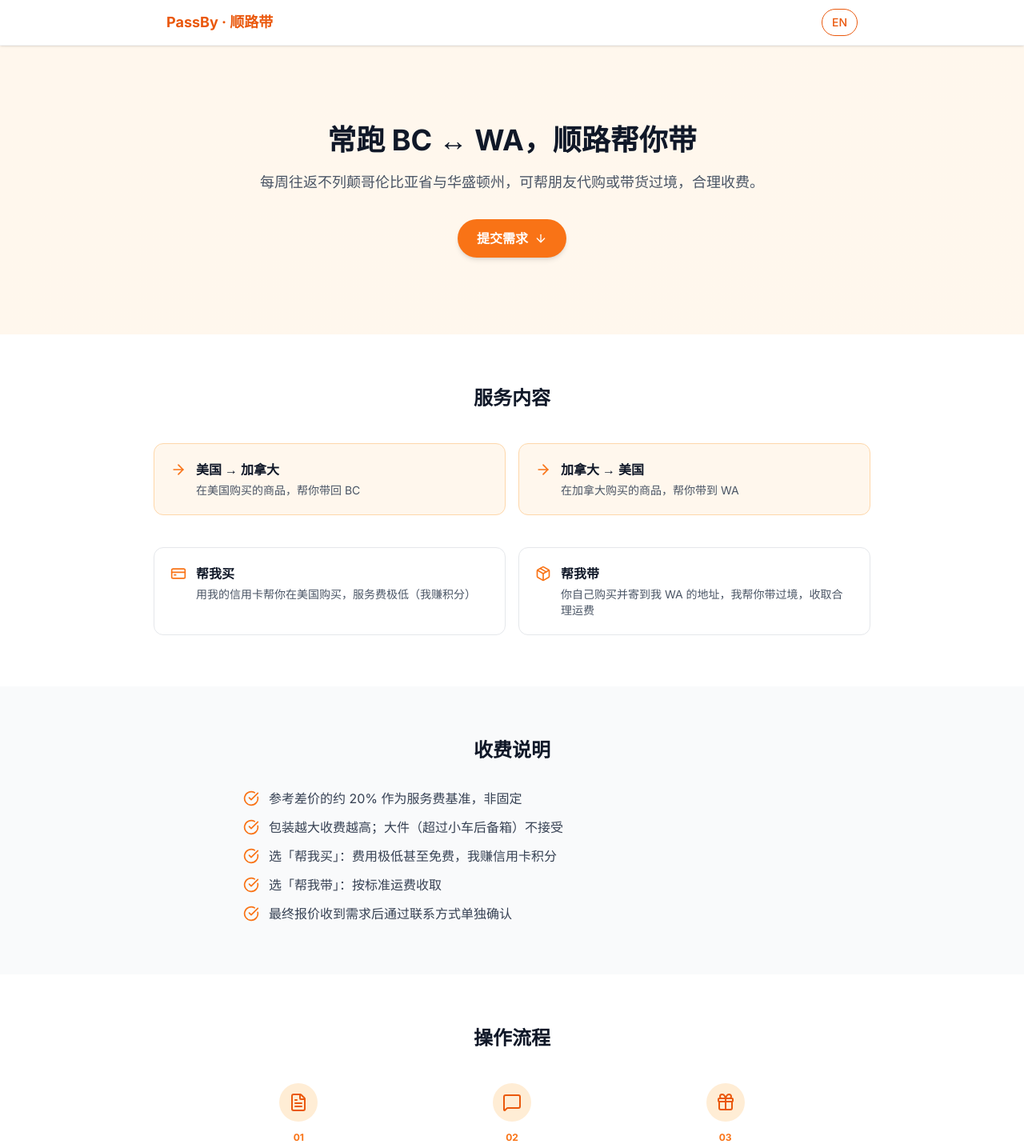
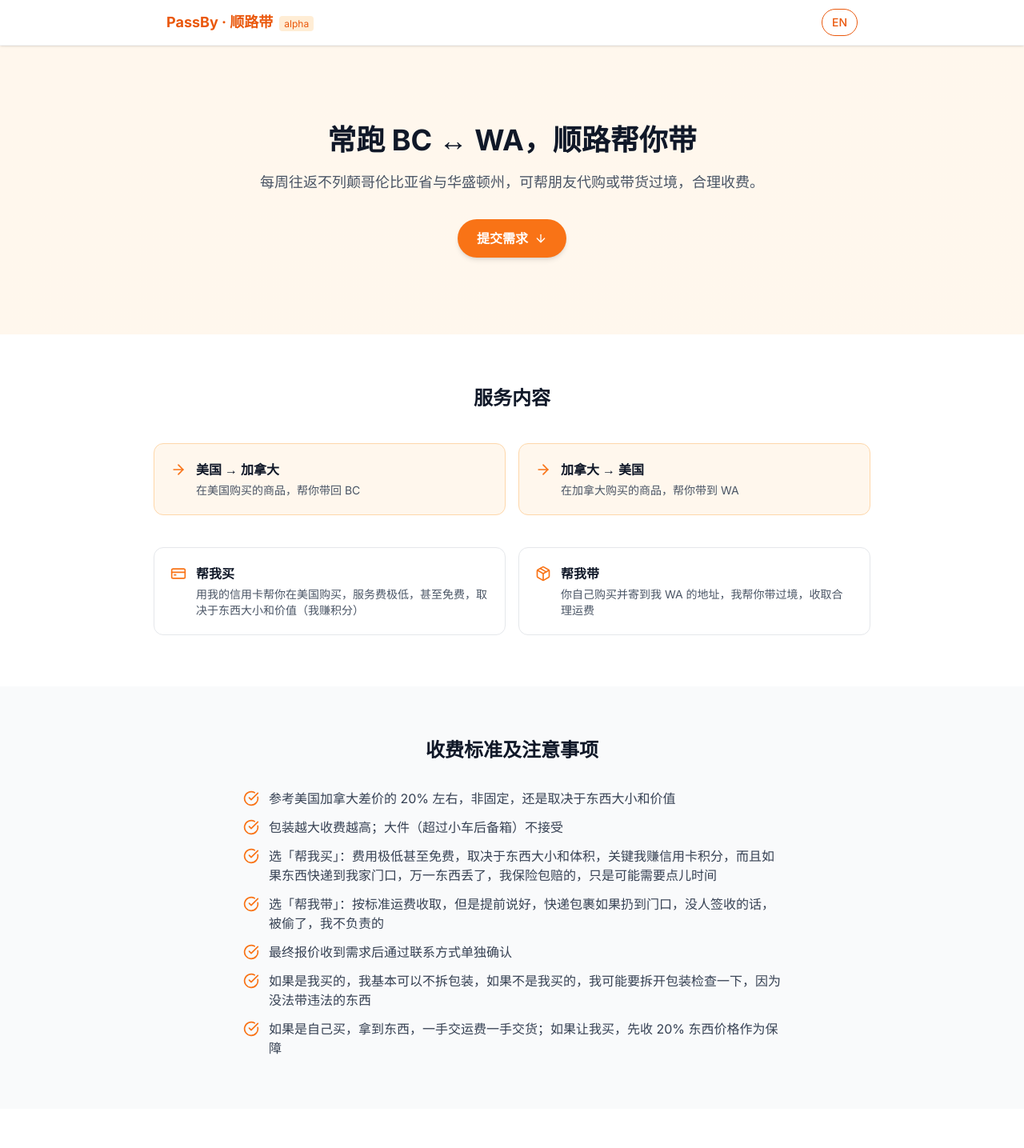
Before and after one commit to cooltreedan/pass-by, a Next.js app: page / in a window 1280 px wide. Shown: the top 1435 px of the page at 80% size. Built offline with nearby package versions, Linux system fonts and the light colour scheme.

Commit message:
content: update pricing copy and service descriptions (#1)
* test: add alpha badge to Nav for branch verification

* fix: lazy-init Resend to avoid build-time API key error

* content: update pricing copy and add inspection/payment rules

```diff
--- a/components/Nav.tsx
+++ b/components/Nav.tsx
@@ -10,7 +10,10 @@ export function Nav() {
   return (
     <nav className="sticky top-0 z-50 bg-white border-b border-gray-100 shadow-sm">
       <div className="max-w-4xl mx-auto px-4 h-14 flex items-center justify-between">
-        <span className="font-bold text-lg text-brand-600">{t('logo')}</span>
+        <span className="font-bold text-lg text-brand-600">
+          {t('logo')}
+          <span className="ml-2 text-xs font-normal bg-brand-100 text-brand-600 px-1.5 py-0.5 rounded">alpha</span>
+        </span>
         <button
           onClick={toggle}
           className="text-sm font-medium px-3 py-1.5 rounded-full border border-brand-300 text-brand-600 hover:bg-brand-50 transition-colors"
--- a/components/Pricing.tsx
+++ b/components/Pricing.tsx
@@ -12,6 +12,8 @@ export function Pricing() {
     t('rule3'),
     t('rule4'),
     t('rule5'),
+    t('rule6'),
+    t('rule7'),
   ]
 
   return (
--- a/lib/email.ts
+++ b/lib/email.ts
@@ -1,6 +1,4 @@
 import { Resend } from 'resend'
-
-const resend = new Resend(process.env.RESEND_API_KEY)
 
 export type RequestData = {
   direction: string
@@ -37,6 +35,7 @@ Contact:      ${data.contact}
 Notes:        ${data.notes || '—'}
 `
 
+  const resend = new Resend(process.env.RESEND_API_KEY)
   return resend.emails.send({
     from: 'PassBy <onboarding@resend.dev>',
     to: 'cooltreedan@gmail.com',
--- a/messages/en.json
+++ b/messages/en.json
@@ -15,17 +15,19 @@
     "ca_us_direction": "Canada → USA",
     "ca_us_desc": "Bring Canada-purchased items to WA",
     "buy_title": "Buy for Me",
-    "buy_desc": "I purchase on my credit card in the US — minimal fee (I earn points)",
+    "buy_desc": "I purchase on my credit card in the US — minimal or even free fee depending on item size and value (I earn points)",
     "carry_title": "Carry for Me",
     "carry_desc": "You buy it and ship to my WA address — I carry it across for a reasonable fee"
   },
   "pricing": {
-    "title": "Pricing",
-    "rule1": "~20% of the US/CA price difference as a reference rate — not fixed",
+    "title": "Pricing & Important Notes",
+    "rule1": "~20% of the US/CA price difference as a reference — not fixed, depends on item size and value",
     "rule2": "Larger packages cost more; oversized items (> car trunk) not accepted",
-    "rule3": "Buy for Me: minimal or no fee — I earn credit card points",
-    "rule4": "Carry for Me: standard carrying fee applies",
-    "rule5": "Final price confirmed after reviewing your request via your contact"
+    "rule3": "Buy for Me: minimal or even free — depends on item size and value. I earn credit card points, and if the package is delivered to my door and gets lost, my insurance covers it (may take some time)",
+    "rule4": "Carry for Me: standard carrying fee — note that if a package is left at the door unattended and gets stolen, I am not responsible",
+    "rule5": "Final price confirmed after reviewing your request via your contact",
+    "rule6": "If I buy it, I generally don't need to open the packaging. If you ship it to me, I may need to open and inspect it — I can't carry anything illegal",
+    "rule7": "If you buy it yourself: pay the fee upon delivery. If I buy it for you: a 20% deposit of the item price is required upfront"
   },
   "how": {
     "title": "How It Works",
--- a/messages/zh.json
+++ b/messages/zh.json
@@ -15,17 +15,19 @@
     "ca_us_direction": "加拿大 → 美国",
     "ca_us_desc": "在加拿大购买的商品，帮你带到 WA",
     "buy_title": "帮我买",
-    "buy_desc": "用我的信用卡帮你在美国购买，服务费极低（我赚积分）",
+    "buy_desc": "用我的信用卡帮你在美国购买，服务费极低，甚至免费，取决于东西大小和价值（我赚积分）",
     "carry_title": "帮我带",
     "carry_desc": "你自己购买并寄到我 WA 的地址，我帮你带过境，收取合理运费"
   },
   "pricing": {
-    "title": "收费说明",
-    "rule1": "参考差价的约 20% 作为服务费基准，非固定",
+    "title": "收费标准及注意事项",
+    "rule1": "参考美国加拿大差价的 20% 左右，非固定，还是取决于东西大小和价值",
     "rule2": "包装越大收费越高；大件（超过小车后备箱）不接受",
-    "rule3": "选「帮我买」：费用极低甚至免费，我赚信用卡积分",
-    "rule4": "选「帮我带」：按标准运费收取",
-    "rule5": "最终报价收到需求后通过联系方式单独确认"
+    "rule3": "选「帮我买」：费用极低甚至免费，取决于东西大小和体积，关键我赚信用卡积分，而且如果东西快递到我家门口，万一东西丢了，我保险包赔的，只是可能需要点儿时间",
+    "rule4": "选「帮我带」：按标准运费收取，但是提前说好，快递包裹如果扔到门口，没人签收的话，被偷了，我不负责的",
+    "rule5": "最终报价收到需求后通过联系方式单独确认",
+    "rule6": "如果是我买的，我基本可以不拆包装，如果不是我买的，我可能要拆开包装检查一下，因为没法带违法的东西",
+    "rule7": "如果是自己买，拿到东西，一手交运费一手交货；如果让我买，先收 20% 东西价格作为保障"
   },
   "how": {
     "title": "操作流程",
```
